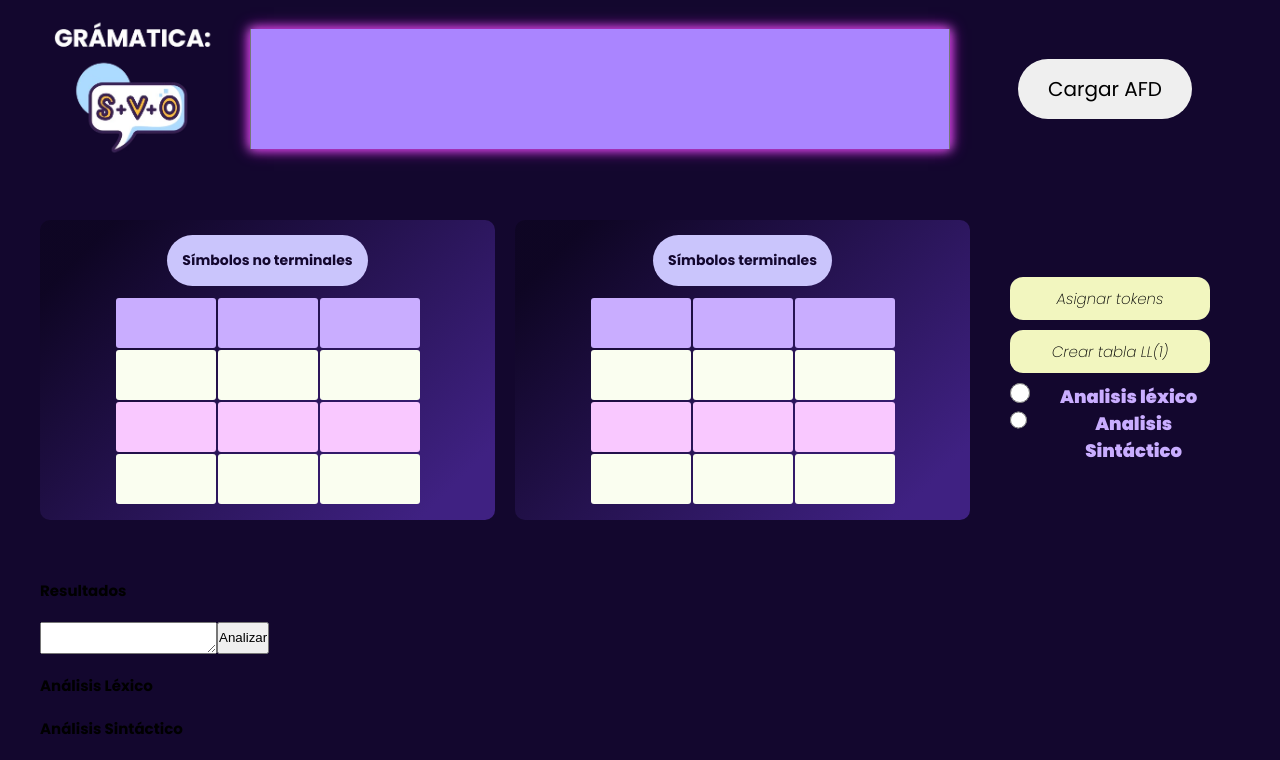
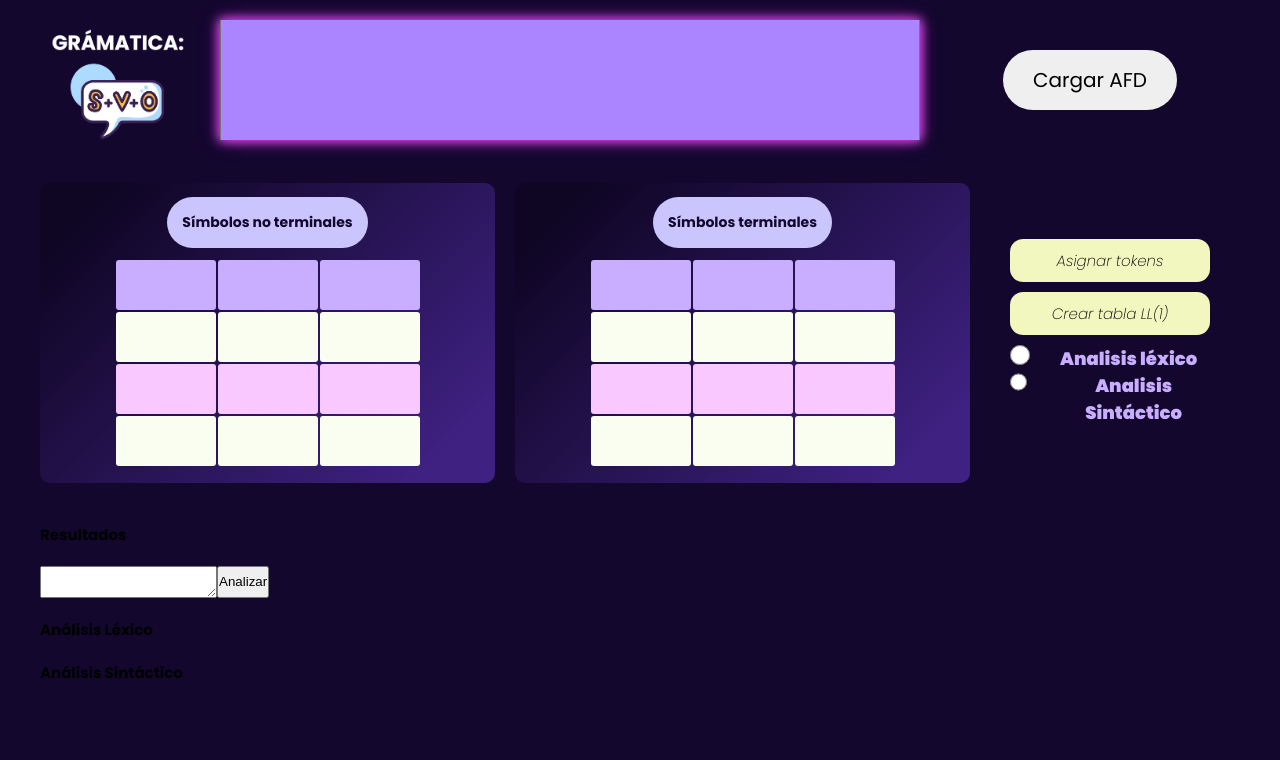
Before and after one commit to vhhatziry/Proyecto_2, a website: page public/index.html in a window 1280 px wide. Shown: the part 145-905 px from the top of the page. After the commit the page ends 849 px from the top, so only its background shows below. Drawn offline with Linux system fonts and the light colour scheme.

Commit message:
peleandome con un contenedor

```diff
--- a/src/scss/app.scss
+++ b/src/scss/app.scss
@@ -60,10 +60,12 @@ body {
     width: 120rem;
     &__conticon {
       display: flex;
+      padding-top: 0.8rem;
     }
 
     &__icon {
-        width: 19rem;
+        display: block;
+        width: 16rem;
     }
 
     &__text {
@@ -98,7 +100,7 @@ body {
   }
 
 .info{
-    margin: 3% auto;
+    margin: 2rem auto;
     width: 100%;
     max-width: 120rem;
     display: flex;
```
Also changed, not shown: public/build/css/app.css, 1 other file.
